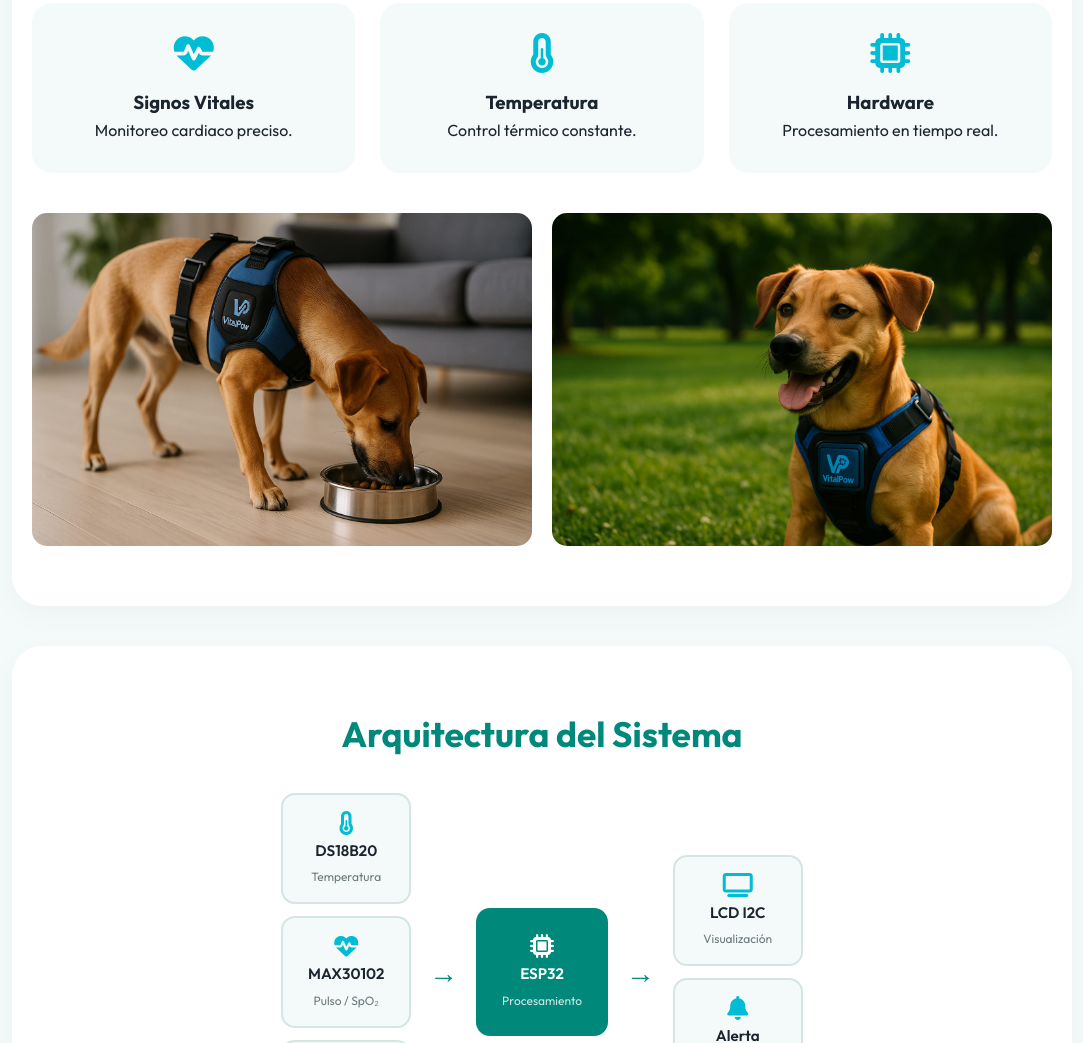
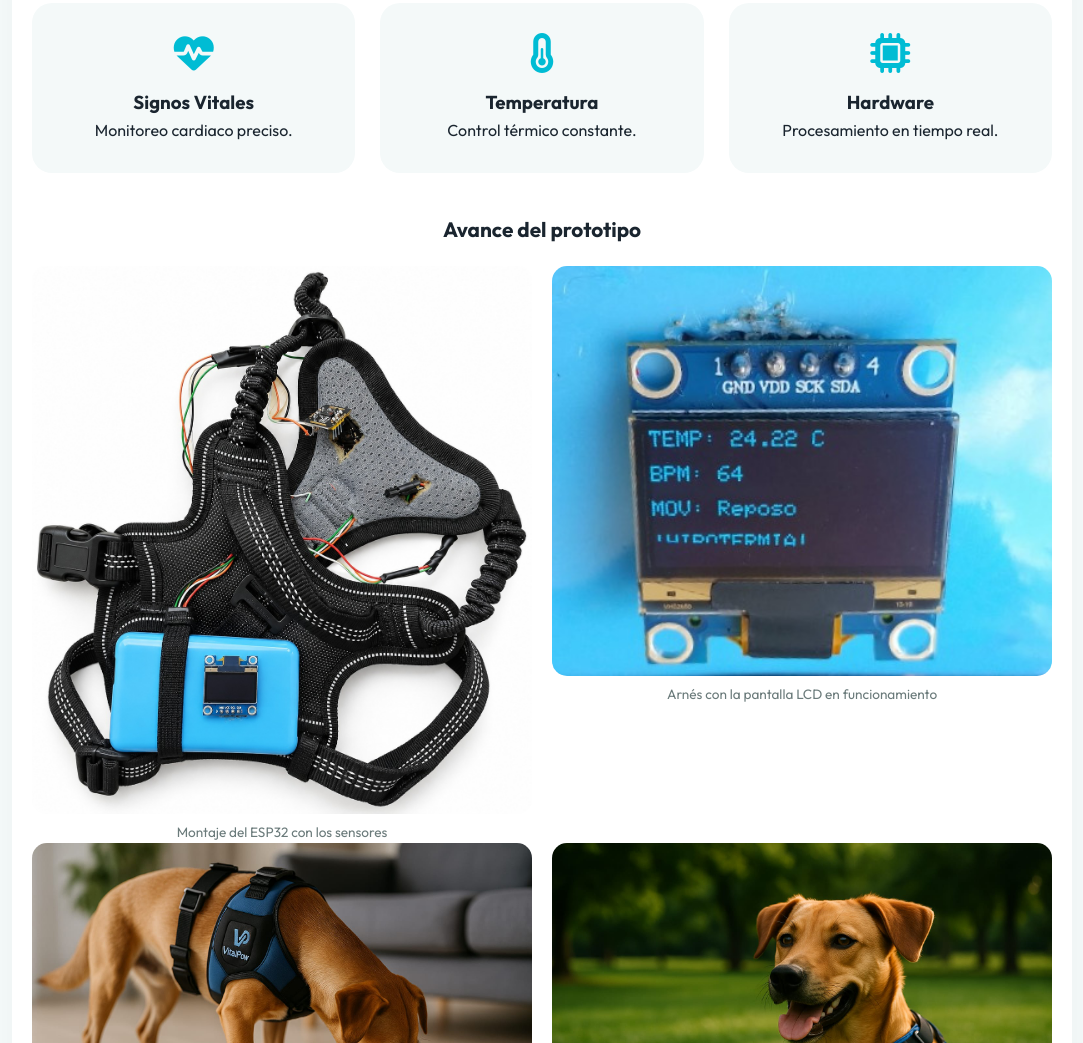
Before and after one commit to karenalrodri-blip/VITALPOW-PORTAFOLIO, a plain HTML site: page index.html in a window 1280 px wide. Shown: the part 1200-2243 px from the top of the page, without its empty margins (98-1181 px from the left). Drawn offline with Linux system fonts and the light colour scheme.

Commit message:
Update index.html

```diff
--- a/index.html
+++ b/index.html
@@ -104,6 +104,11 @@
         .arch-arrow { font-size: 1.8rem; color: var(--primary); font-weight: 700; }
 
         footer { text-align: center; padding: 60px; background: var(--dark); color: white; margin-top: 50px; }
+        .sub { color: var(--dark); font-size: 1.3rem; margin: 40px 0 20px; text-align: center; }
+        figure { margin: 0; }
+        figure img { width: 100%; border-radius: 15px; display: block; }
+        figcaption { font-size: 0.85rem; color: #6b7b7b; text-align: center; margin-top: 8px; }
+
 
         /* RESPONSIVE */
         @media (max-width: 700px) {
@@ -165,11 +170,25 @@
                 <p>Procesamiento en tiempo real.</p>
             </div>
         </div>
+
+        <h3 class="sub">Avance del prototipo</h3>
+        <div class="gallery">
+            <figure>
+                <img src="avance1.jpg" alt="Montaje del ESP32 y sensores en el arnés">
+                <figcaption>Montaje del ESP32 con los sensores</figcaption>
+            </figure>
+            <figure>
+                <img src="avance2.jpg" alt="Arnés VitalPow con la pantalla LCD en funcionamiento">
+                <figcaption>Arnés con la pantalla LCD en funcionamiento</figcaption>
+            </figure>
+        </div>
+
         <div class="gallery">
             <img src="4.jpg" alt="Desarrollo 1">
             <img src="6.jpg" alt="Desarrollo 2">
         </div>
     </section>
+
 
     <section id="arquitectura">
         <h2>Arquitectura del Sistema</h2>
```
